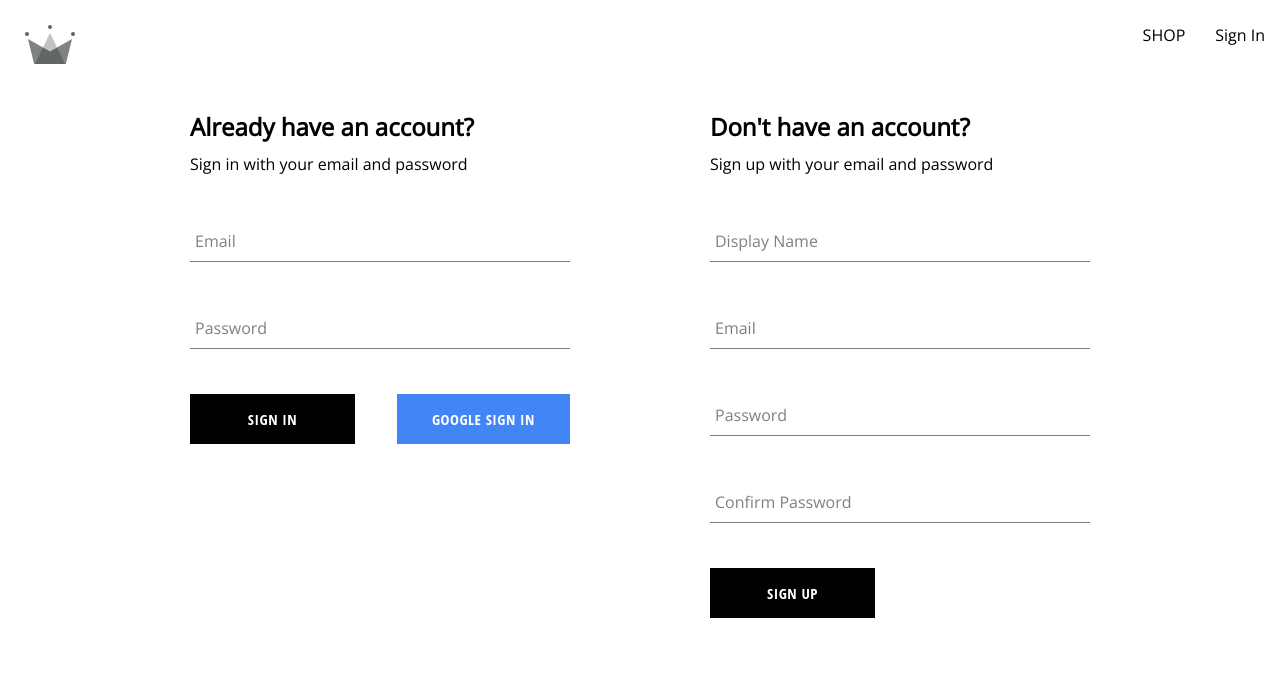
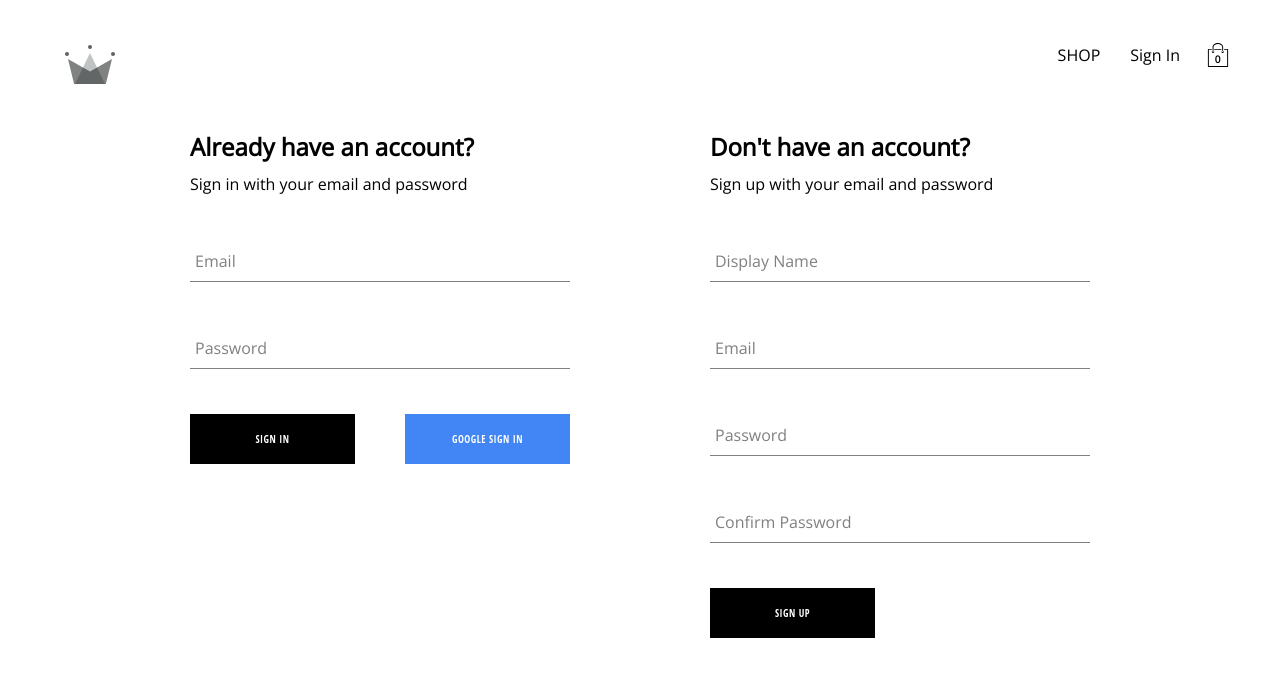
Before and after one commit to benedictbeejay/crown-clothings, a React (Create React App) app: page /auth in a window 1280 px wide. Shown: the top 676 px of the page. Built offline with nearby package versions, Linux system fonts and the light colour scheme; no server answers.

Commit message:
updated files

```diff
--- a/src/components/button/button.styles.scss
+++ b/src/components/button/button.styles.scss
@@ -5,7 +5,7 @@
     letter-spacing: 0.5px;
     line-height: 50px;
     padding: 0 35px 0 35px;
-    font-size: 15px;
+    font-size: 10px;
     background-color: black;
     color: white;
     text-transform: uppercase;
--- /dev/null
+++ b/src/components/cart-dropdown/cart-dropdown.component.jsx
@@ -0,0 +1,14 @@
+import './cart-dropdown.styles.scss';
+import Button from '../button/button.component';
+
+const CartDropdown = () => {
+    return (
+        <div className='cart-dropdown-container'>
+            <div className='cart-items' />
+            <Button>Go To Checkout</Button>
+
+        </div>
+    )
+}
+
+export default CartDropdown
--- /dev/null
+++ b/src/components/cart-dropdown/cart-dropdown.styles.scss
@@ -0,0 +1,29 @@
+.cart-dropdown-container {
+    position: absolute;
+    width: 240px;
+    height: 340px;
+    display: flex;
+    flex-direction: column;
+    padding: 20px;
+    border: 1px solid black;
+    background-color: white;
+    top: 90px;
+    right: 40px;
+    z-index: 5;
+
+    .empty-message {
+        font-size: 18px;
+        margin: 50px auto;
+    }
+
+    .cart-items {
+        height: 240px;
+        display: flex;
+        flex-direction: column;
+        overflow: scroll;
+    }
+
+    button {
+        margin-top: auto;
+    }
+}
--- /dev/null
+++ b/src/components/cart-icon/cart-icon.component.jsx
@@ -0,0 +1,22 @@
+import React from 'react'
+import { ReactComponent as ShoppingIcon } from '../../assets/shopping-bag.svg'
+import './cart-icon.styles.scss'
+import { useContext } from 'react'
+import { CartContext } from '../../context/cart.context'
+
+
+
+const CartIcon = () => {
+  const { isCartOpen, setIsCartOpen} = useContext(CartContext);
+  const toggleIsCartOpen = () => setIsCartOpen(!isCartOpen);
+
+  return (
+    <div className='cart-icon-container' onClick={toggleIsCartOpen}>
+      <ShoppingIcon className='shopping-icon' />
+      <span className='item-count'>0</span>
+    </div>
+  )
+}
+
+
+export default CartIcon
--- /dev/null
+++ b/src/components/cart-icon/cart-icon.styles.scss
@@ -0,0 +1,21 @@
+.cart-icon-container {
+    width: 45px;
+    height: 45px;
+    position: relative;
+    display: flex;
+    align-items: center;
+    justify-content: center;
+    cursor: pointer;
+
+    .shopping-icon {
+        width: 24px;
+        height: 24px;
+    }
+
+    .item-count {
+        position: absolute;
+        font-size: 10px;
+        font-weight: bold;
+        bottom: 12px;
+    }
+}
--- /dev/null
+++ b/src/context/cart.context.jsx
@@ -0,0 +1,14 @@
+import { createContext, useState } from "react";
+
+
+export const CartContext =  createContext({
+    isCartOpen: false,
+    setIsCartOpen: () => {},
+})
+
+export const CartProvider = ({children}) => {
+    const [isCartOpen, setIsCartOpen] = useState(false);
+    const value = { isCartOpen, setIsCartOpen };
+
+    return <CartContext.Provider value={value}>{children}</CartContext.Provider>
+}
--- a/src/index.js
+++ b/src/index.js
@@ -5,16 +5,18 @@
 import { UserProvider } from './context/user.context';
 import { ProductsProvider } from './context/products.context'
 import { BrowserRouter } from 'react-router-dom';
-
+import { CartProvider } from './context/cart.context';
 
 const root = ReactDOM.createRoot(document.getElementById('root'));
 root.render(
   <React.StrictMode>
     <BrowserRouter>
       <UserProvider>
-        <ProductsProvider>
-          <App />
-        </ProductsProvider>
+          <ProductsProvider>
+            <CartProvider>
+              <App />
+            </CartProvider>
+          </ProductsProvider>
       </UserProvider>
     </BrowserRouter>
   </React.StrictMode>
--- a/src/index.scss
+++ b/src/index.scss
@@ -1,5 +1,6 @@
 body {
   margin: 0;
+  padding: 20px 40px;
   font-family: 'Open Sans', sans-serif;
   -webkit-font-smoothing: antialiased;
   -moz-osx-font-smoothing: grayscale;
--- a/src/routes/navigation/navigation.component.jsx
+++ b/src/routes/navigation/navigation.component.jsx
@@ -1,14 +1,18 @@
 import React from 'react'
 import { Fragment, useContext } from 'react'
 import { Link, Outlet } from 'react-router-dom'
+import CartIcon from '../../components/cart-icon/cart-icon.component'
+import { UserContext } from '../../context/user.context'
 import { ReactComponent as CrownLogo } from '../../assets/crown.svg'
 import './navigation.styles.scss'
-import { UserContext } from '../../context/user.context'
 import { signOutUser } from '../../utils/firebase/firebase.utils'
+
+import CartDropdown from '../../components/cart-dropdown/cart-dropdown.component'
+import { CartContext } from '../../context/cart.context'
 
 const Navigation = () => {
   const { currentUser } = useContext(UserContext);
-
+  const { isCartOpen } = useContext(CartContext)
 
   return (
     <Fragment>
@@ -30,8 +34,9 @@
                      </Link>
                   )
                 }
-
+               <CartIcon />
             </div>
+            {isCartOpen && <CartDropdown />}
         </div>
         <Outlet />
     </Fragment>
```
Also changed, not shown: src/assets/shopping-bag.svg (added).
